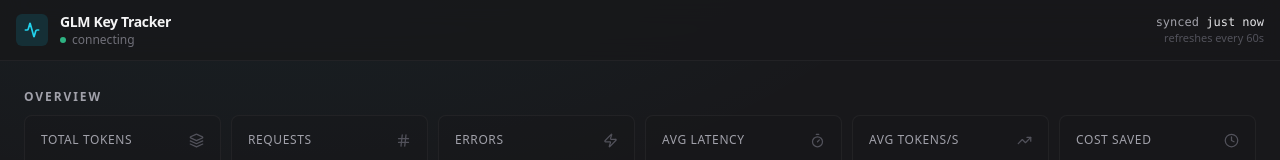
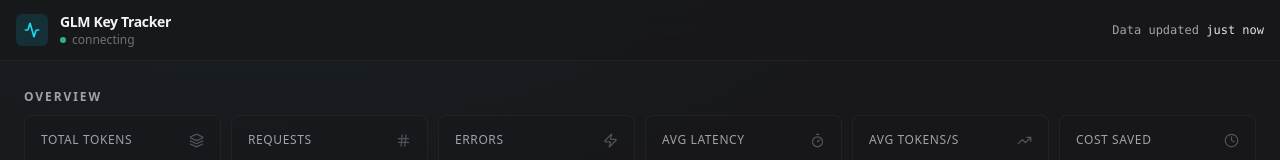
Before and after one commit to vili-pet/wolfygml, a React (Vite) app: page / in a window 1280 px wide. Shown: the top 160 px of the page. Built offline with nearby package versions, Linux system fonts and the light colour scheme.

Commit message:
Clarify telemetry update timestamp

```diff
--- a/src/components/Header.tsx
+++ b/src/components/Header.tsx
@@ -34,10 +34,9 @@ export function Header({ data, error }: Props) {
         <div className="ml-auto text-right">
           {data && (
             <p className="font-mono text-xs text-zinc-400">
-              synced <span className="text-zinc-200">{lastSync}</span>
+              Data updated <span className="text-zinc-200">{lastSync}</span>
             </p>
           )}
-          <p className="text-[11px] text-zinc-600">refreshes every 60s</p>
         </div>
       </div>
     </header>
```
